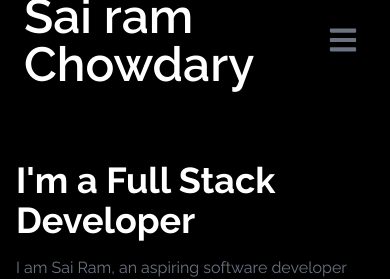
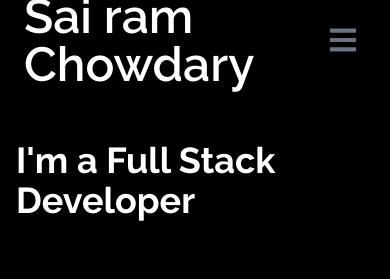
Before and after one commit to sairam311/port-folio, a React (Create React App) app: page / in a window 390 px wide. Shown: the top 279 px of the page. Built offline with nearby package versions, Linux system fonts and the light colour scheme.

Commit message:
mobile view modified

```diff
--- a/src/components/Home.jsx
+++ b/src/components/Home.jsx
@@ -11,7 +11,7 @@
     >
       <div className="max-w-screen-lg mx-auto flex flex-col items-center justify-center h-full px-4 md:flex-row">
         <div className="flex flex-col justify-center h-full">
-          <h2 className="text-4xl sm:text-7xl font-bold text-white">
+          <h2 className="mb-10 text-4xl sm:text-7xl font-bold text-white">
             I'm a Full Stack Developer
           </h2>
           <p className="text-gray-500 py-4 max-w-md">
--- a/src/components/NavBar.jsx
+++ b/src/components/NavBar.jsx
@@ -35,7 +35,9 @@
   return (
     <div className="flex justify-between items-center w-full h-20 px-4 text-white bg-black fixed z-50">
       <div>
-        <h1 className="text-5xl font-semibold text-white hover:text-blue-500 transition duration-300 ml-2">Sai ram Chowdary</h1>
+        <Link to={"home"} smooth duration={500}>
+          <h1 className="text-5xl font-semibold text-white hover:text-blue-500 cursor-pointer transition duration-300 ml-2">Sai ram Chowdary</h1>
+        </Link>
       </div>
 
       <ul className="hidden md:flex">
```
